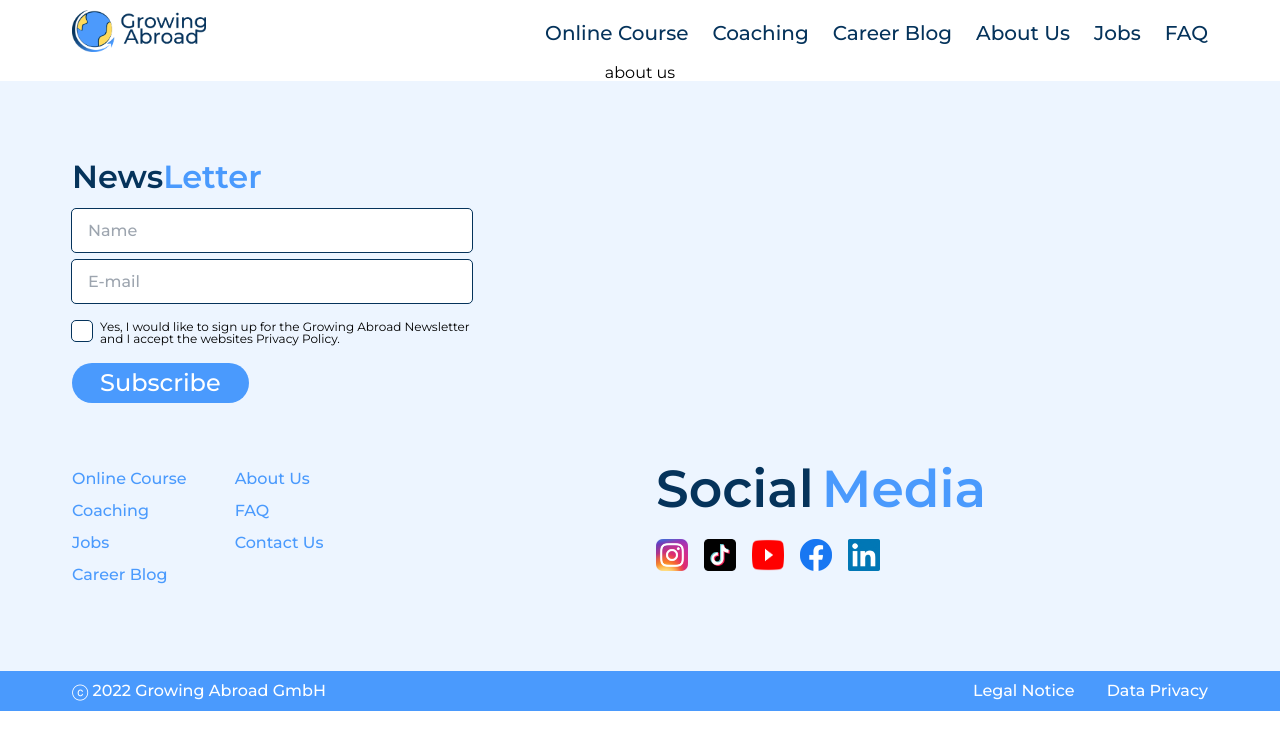
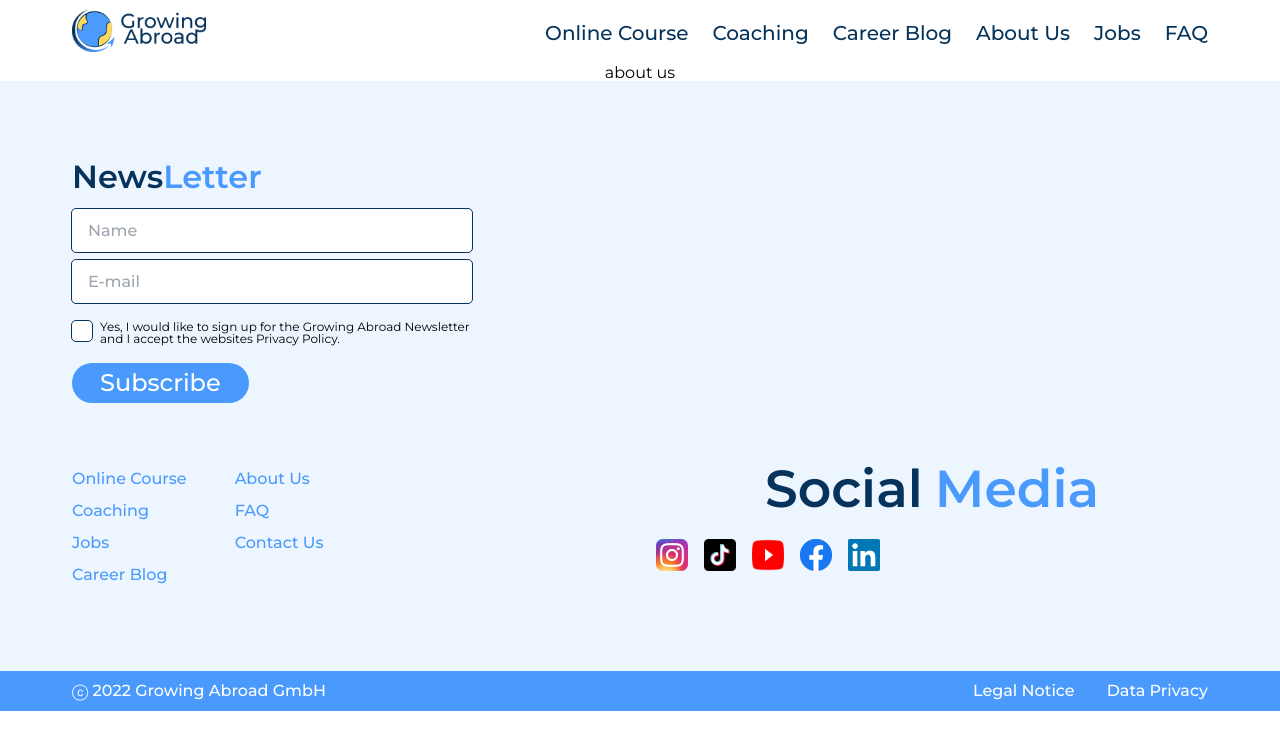
Before and after one commit to Growing-Abroad/client, a React (Vite) app: page /about-us in a window 1280 px wide. Shown: the top 750 px of the page. Built offline with nearby package versions, Linux system fonts and the light colour scheme.

Commit message:
fixed width problems

```diff
--- a/src/components/Fancy-carousel/index.tsx
+++ b/src/components/Fancy-carousel/index.tsx
@@ -1,5 +1,6 @@
 import { useWindowSize } from '@/hooks/useWindowSize';
 import { variables } from '@/styles/global-variables';
+import { removePxFromCssValue } from '@/utils/scripts/general-utility';
 import { useState } from 'react';
 import {
   FlexboxSlide,
@@ -26,8 +27,7 @@ export default function FancyCarousel(props: Props) {
   const {
     sizes: { mediaQuery },
   } = variables;
-  const pxIndex = mediaQuery.indexOf('px');
-  const mediaQueryNumber = Number(mediaQuery.slice(0, pxIndex));
+  const mediaQueryNumber = removePxFromCssValue(mediaQuery);
   const [selectedSlide, setSelectedSlide] = useState<number>(initialSlide());
 
   function initialSlide(): number {
--- a/src/components/Header/modules/Burger.tsx
+++ b/src/components/Header/modules/Burger.tsx
@@ -3,13 +3,13 @@ import { StyledBurger } from "@components/Header/Header.style";
 import Nav from "./Nav";
 import { useWindowSize } from "@/hooks/useWindowSize";
 import { variables } from "@/styles/global-variables";
+import { removePxFromCssValue } from "@/utils/scripts/general-utility";
 
 function Burger() {
   const [open, setOpen] = useState(false);
   const [width] = useWindowSize();
   const { sizes: { mediaQuery } } = variables;
-  const pxIndex = mediaQuery.indexOf('px');
-  const mediaQueryNumber = Number(mediaQuery.slice(0, pxIndex));
+  const mediaQueryNumber = removePxFromCssValue(mediaQuery);
 
   useEffect(() => {
     if (width < mediaQueryNumber) setOpen(false);
--- a/src/components/news-letter/index.tsx
+++ b/src/components/news-letter/index.tsx
@@ -2,8 +2,13 @@ import { FormEvent } from 'react';
 import { Button, Input } from '@styles/global-styles';
 import TwoColorTitle from '@components/two-color-title';
 import { CheckboxWrapper, NewsLetterContainer } from './style';
+import { useWindowSize } from '@/hooks/useWindowSize';
+import { variables } from '@/styles/global-variables';
+import { removePxFromCssValue } from '@/utils/scripts/general-utility';
 
 export default function NewsLetter() {
+  const [width] = useWindowSize();
+
   const handleCheckBox = (e: FormEvent<HTMLInputElement>) => {
     if (e.currentTarget.checked) {
       e.currentTarget.value = 'false';
@@ -12,9 +17,10 @@ export default function NewsLetter() {
     }
   };
 
+
   return (
     <NewsLetterContainer >
-      <TwoColorTitle text1="News" text2="Letter" fontSize="32px" fullWidth />
+      <TwoColorTitle text1="News" text2="Letter" fontSize="32px" fullWidth style={{ justifyContent: width < removePxFromCssValue(variables.sizes.mediaQuery) ? 'center' : 'flex-start' }} />
       <Input
         placeholder="Name"
         style={{
--- a/src/components/two-color-title/index.tsx
+++ b/src/components/two-color-title/index.tsx
@@ -7,7 +7,8 @@ export interface TwoColorTitleParameters {
   hasSpaceBtw?: boolean;
   fontSize?: string;
   style?: any;
-  fullWidth?: boolean
+  fullWidth?: boolean;
+  upperCase?: boolean
 }
 
 export default function TwoColorTitle({
@@ -15,18 +16,20 @@ export default function TwoColorTitle({
   text2,
   hasSpaceBtw,
   fontSize,
-  fullWidth
+  fullWidth,
+  upperCase,
+  style
 }: TwoColorTitleParameters) {
   const {
     colors: { primaryBlue, secondaryBlue },
   } = theme;
 
   return (
-    <TwoColorTitleWrapper style={{ gap: hasSpaceBtw ? '8px' : '0', width: fullWidth ? '100%' : 'max-content' }}>
-      <span style={{ color: primaryBlue, fontSize: fontSize || '', whiteSpace: 'nowrap' }}>
+    <TwoColorTitleWrapper style={{ gap: hasSpaceBtw ? '12px' : '0', width: fullWidth ? '100%' : '100%', ...style }}>
+      <span style={{ color: primaryBlue, fontSize: fontSize || '', whiteSpace: 'nowrap', textTransform: upperCase ? 'uppercase' : 'initial' }}>
         {text1}
       </span>
-      <span style={{ color: secondaryBlue, fontSize: fontSize || '', whiteSpace: 'nowrap' }}>
+      <span style={{ color: secondaryBlue, fontSize: fontSize || '', whiteSpace: 'nowrap', textTransform: upperCase ? 'uppercase' : 'initial' }}>
         {text2}
       </span>
     </TwoColorTitleWrapper>
--- a/src/components/two-color-title/style.ts
+++ b/src/components/two-color-title/style.ts
@@ -6,7 +6,7 @@ const { sizes: { mediaQuery, globalHorizontalPadding, globalHoriznalPaddingMobil
 export const TwoColorTitleWrapper = styled.div`
   display: flex;
   flex-wrap: wrap;
-  justify-content: flex-start;
+  justify-content: center;
   font-weight: 600;
   width: max-content;
   font-size: 3.25rem;
@@ -18,6 +18,7 @@ export const TwoColorTitleWrapper = styled.div`
 
   @media (max-width: ${mediaQuery}) {
     justify-content: center;
+    width: 100%;
 
 
     span {
--- a/src/styles/global-styles.ts
+++ b/src/styles/global-styles.ts
@@ -26,7 +26,7 @@ export const GlobalStyles = createGlobalStyle`
       display: flex;
       flex-direction: column;
       align-items:center;
-      width: 100vw;
+      width: 100%;
     }
   }
 
--- /dev/null
+++ b/src/utils/scripts/general-utility.ts
@@ -0,0 +1,5 @@
+
+export const removePxFromCssValue = (value: string): number => {
+  const indexOfPx = value.indexOf('px');
+  return Number(value.slice(0, indexOfPx));
+}
```
